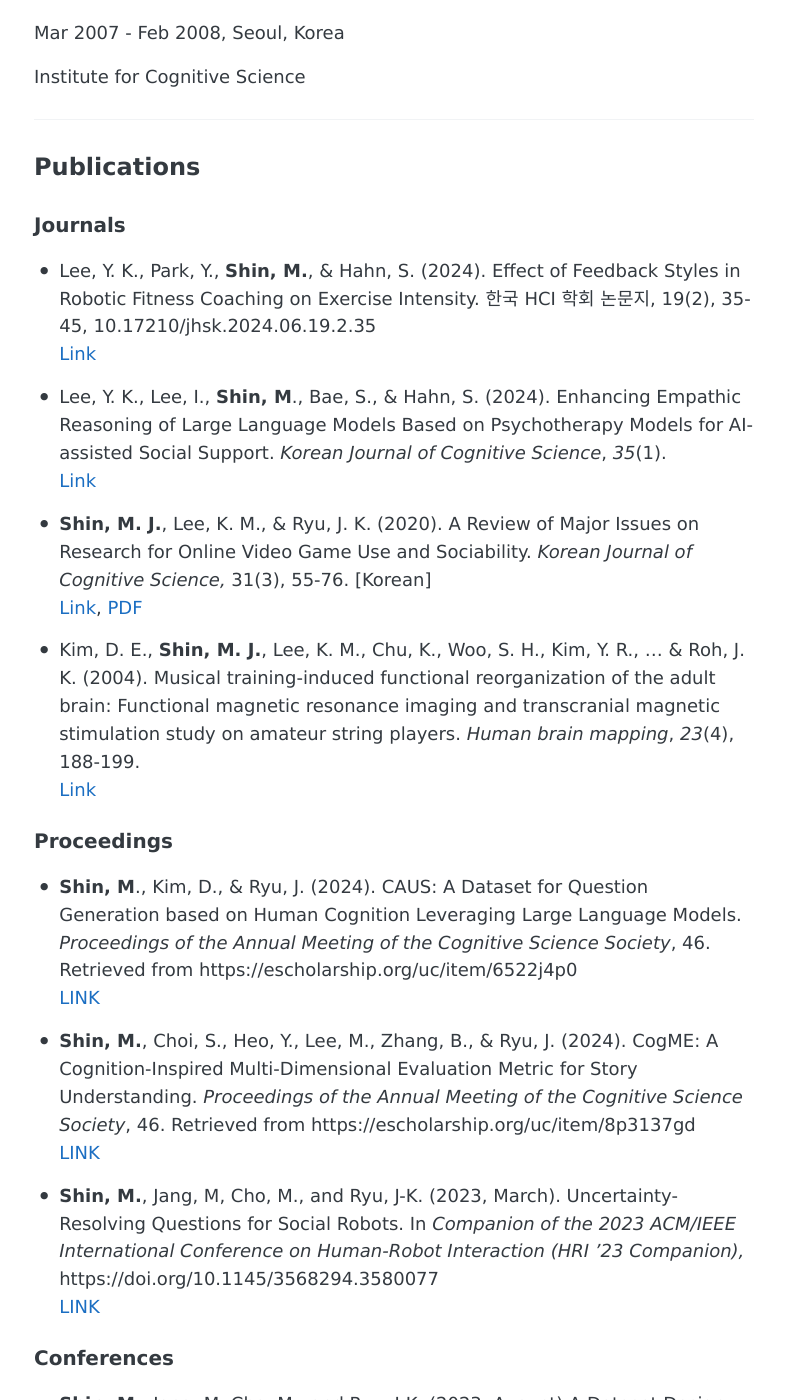
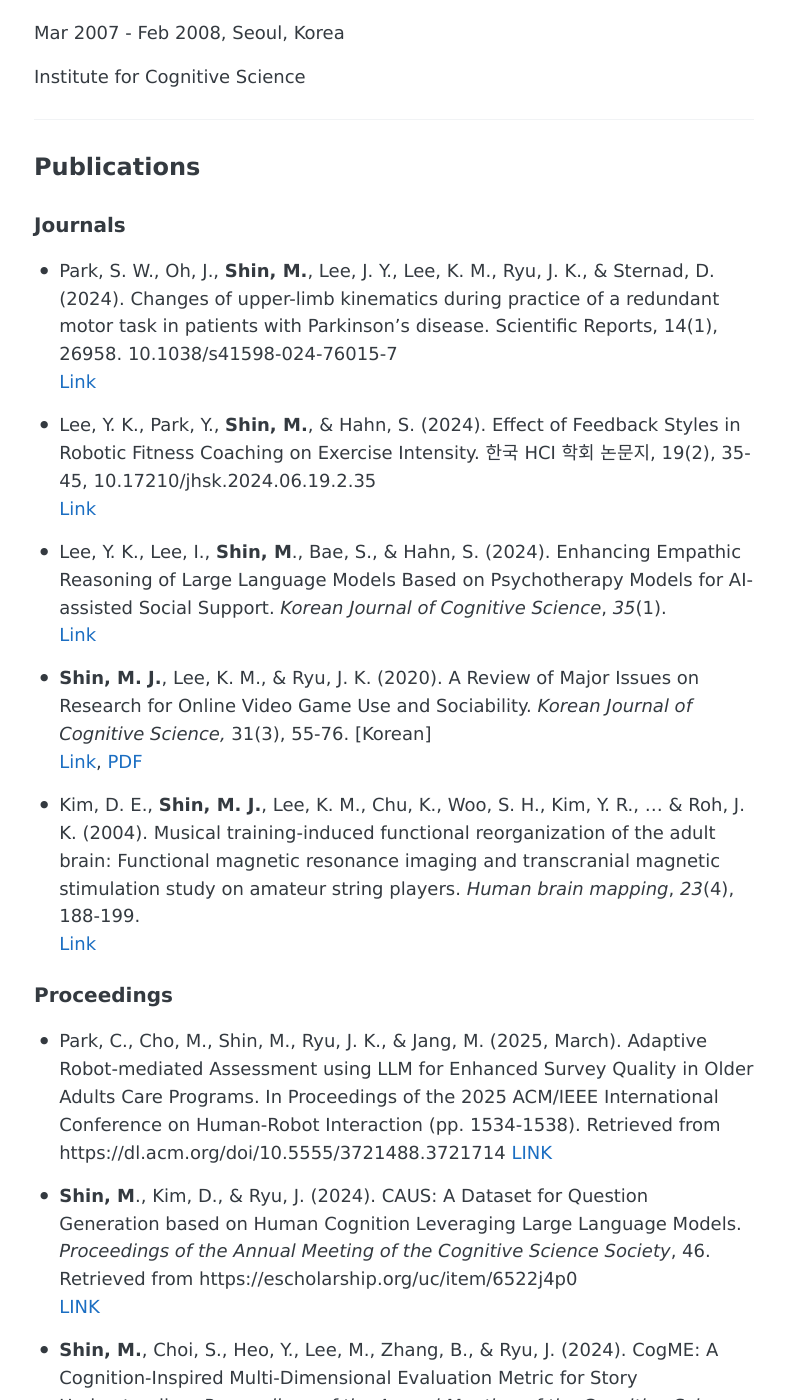
Before and after one commit to shinymj/shinymj.github.io, a Jekyll site: the page built from about.md, in a window 1280 px wide and 1400 px high, scrolled down 2034 px. Shown: the whole window, without its empty margins (246-1031 px from the left). Built offline with Jekyll 4.4.1, drawn with Linux system fonts in a browser that asks for light colours.

Commit message:
Update about.md

```diff
--- a/about.md
+++ b/about.md
@@ -79,6 +79,9 @@ Institute for Cognitive Science
 
 ### Journals
 
+- Park, S. W., Oh, J., **Shin, M.**, Lee, J. Y., Lee, K. M., Ryu, J. K., & Sternad, D. (2024). Changes of upper-limb kinematics during practice of a redundant motor task in patients with Parkinson’s disease. Scientific Reports, 14(1), 26958. 10.1038/s41598-024-76015-7
+    [Link](https://doi.org/10.1038/s41598-024-76015-7)
+
 - Lee, Y. K., Park, Y., **Shin, M.**, & Hahn, S. (2024). Effect of Feedback Styles in Robotic Fitness Coaching on Exercise Intensity. 한국 HCI 학회 논문지, 19(2), 35-45, 10.17210/jhsk.2024.06.19.2.35
     [Link](https://www.kci.go.kr/kciportal/ci/sereArticleSearch/ciSereArtiView.kci?sereArticleSearchBean.artiId=ART003095946)
 
@@ -92,6 +95,9 @@ Institute for Cognitive Science
     [Link](https://onlinelibrary.wiley.com/doi/abs/10.1002/hbm.20058)
 
 ### Proceedings
+
+- Park, C., Cho, M., Shin, M., Ryu, J. K., & Jang, M. (2025, March). Adaptive Robot-mediated Assessment using LLM for Enhanced Survey Quality in Older Adults Care Programs. In Proceedings of the 2025 ACM/IEEE International Conference on Human-Robot Interaction (pp. 1534-1538). Retrieved from https://dl.acm.org/doi/10.5555/3721488.3721714
+    [LINK](https://dl.acm.org/doi/10.5555/3721488.3721714)
 
 - **Shin, M**., Kim, D., & Ryu, J. (2024). CAUS: A Dataset for Question Generation based on Human Cognition Leveraging Large Language Models. *Proceedings of the Annual Meeting of the Cognitive Science Society*, 46. Retrieved from https://escholarship.org/uc/item/6522j4p0
     [LINK](https://escholarship.org/uc/item/6522j4p0)
```
